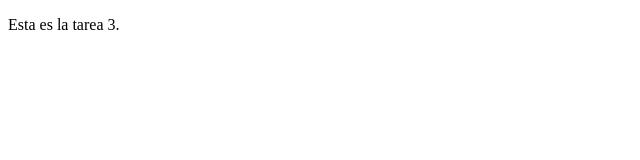
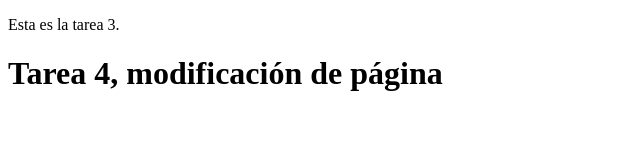
Before and after one commit to dancrv/pruebaprueba, a plain HTML site: page pag2.html in a window 1280 px wide. Shown: the whole page, without its empty margins (0-640 px from the left). Drawn offline with Linux system fonts and the light colour scheme.

Commit message:
Tarea 4 completada. Modificación de pag2

```diff
--- a/pag2.html
+++ b/pag2.html
@@ -5,5 +5,6 @@
     </head>
     <body>
         <p>Esta es la tarea 3.</p>
+        <h1>Tarea 4, modificación de página</h1>
     </body>
 </html>
```
